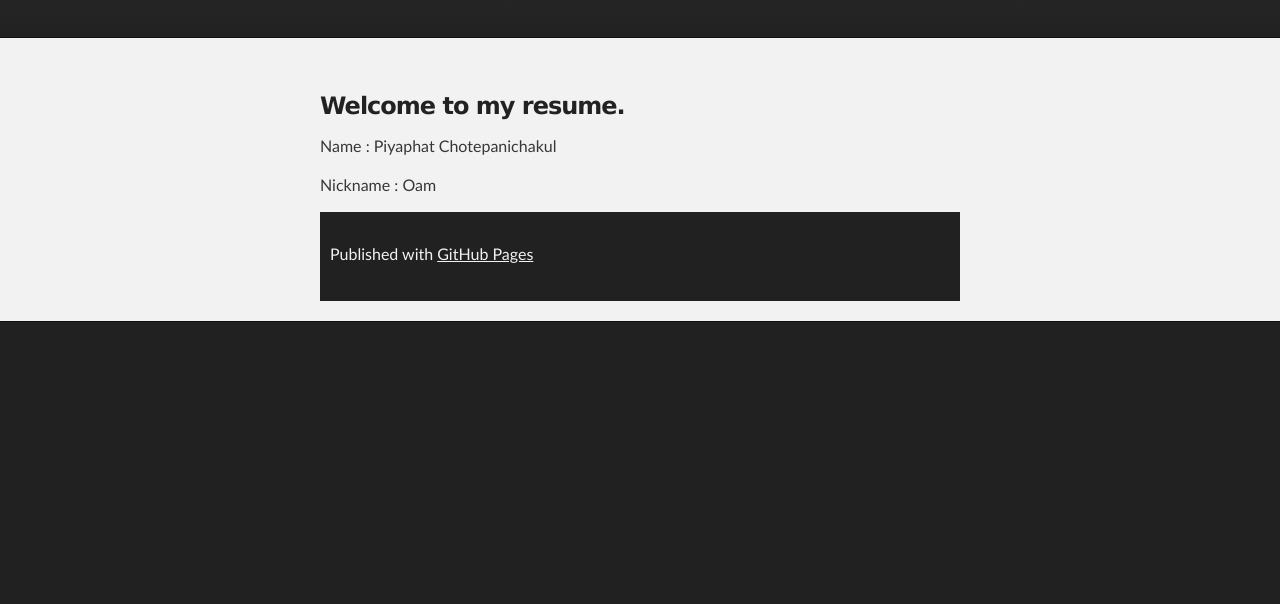
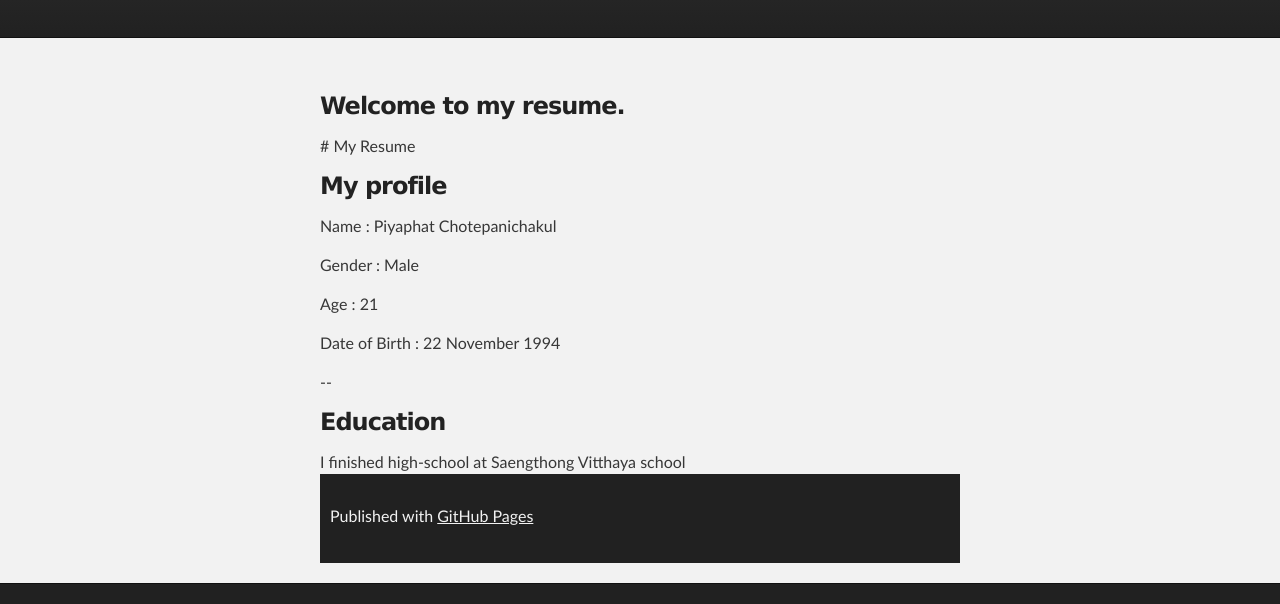
Before and after one commit to taolungza/taolungza.github.io, a plain HTML site: page index.html in a window 1280 px wide. Shown: the part 196-800 px from the top of the page. Drawn offline with Linux system fonts and the light colour scheme.

Commit message:
Update index.html

```diff
--- a/index.html
+++ b/index.html
@@ -30,9 +30,15 @@
         <h3>
 <a id="" class="anchor" href="#welcome-to-github-pages" aria-hidden="true"><span class="octicon octicon-link"></span></a>Welcome to my resume.</h3>
 
-<p>Name : Piyaphat Chotepanichakul</p>
-<p>Nickname : Oam</p>
-
+# My Resume
+<h3><b>My profile</b></h3>
+<p><b>Name</b> : Piyaphat Chotepanichakul</p>
+<p><b>Gender</b> : Male</p>
+<p><b>Age</b> : 21</p>
+<p><b>Date of Birth</b> : 22 November 1994</p>
+--
+<b><h3>Education</h3></b>
+I finished high-school at Saengthong Vitthaya school
 
 
 
```
